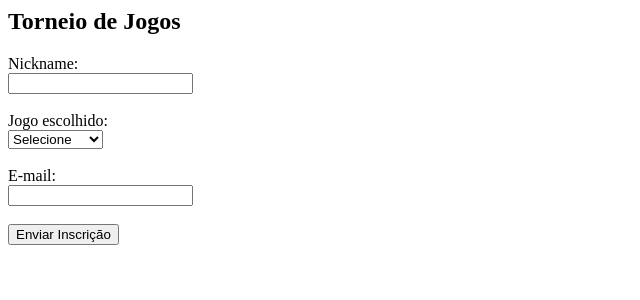
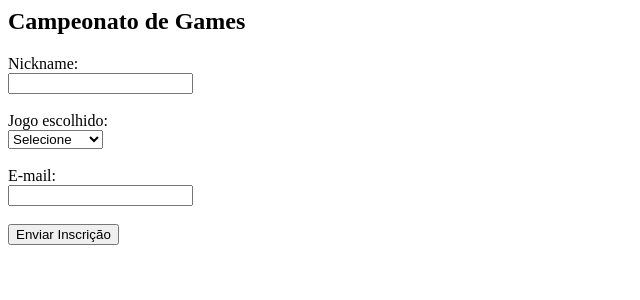
Before and after one commit to 5lidia/UC31---Backend, a Flask app: template UC31 02.06/templates/incricao.html in a window 1280 px wide. Shown: the top 300 px of the page, without its empty margins (0-640 px from the left). Run offline with Flask 3, Linux system fonts and the light colour scheme; the template is opened without the code that fills it, so the values that code supplies are empty; parts of the project's set-up code (start-up, migrations or seed data) failed here and were passed over.

Commit message:
incricao.html

```diff
--- a/UC31 02.06/templates/incricao.html
+++ b/UC31 02.06/templates/incricao.html
@@ -1,6 +1,6 @@
 <html lang="pt-br">
 <body>
-    <h2>Torneio de Jogos</h2>
+    <h2>Campeonato de Games</h2>
     <form method="POST">
         <label>Nickname:</label><br>
         <input type="text" name="nickname"><br><br>
```
